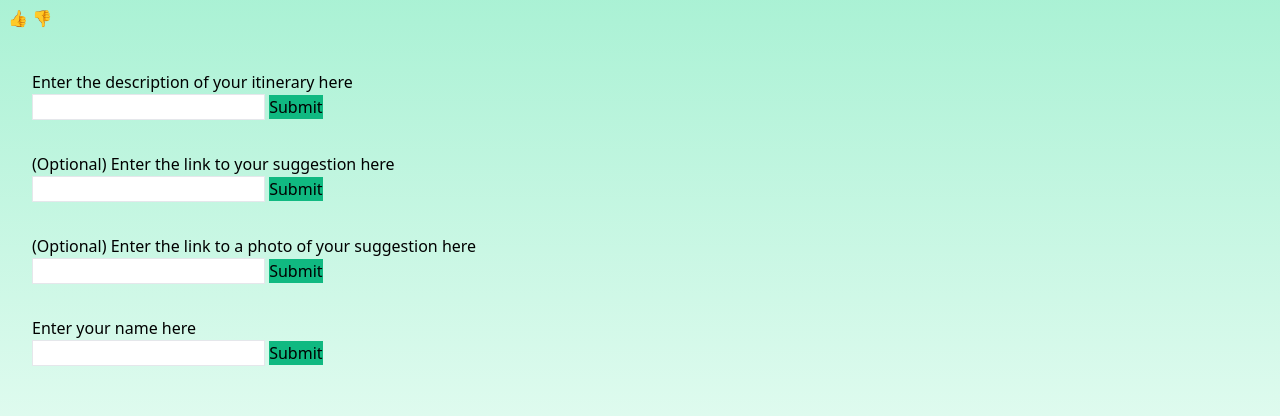
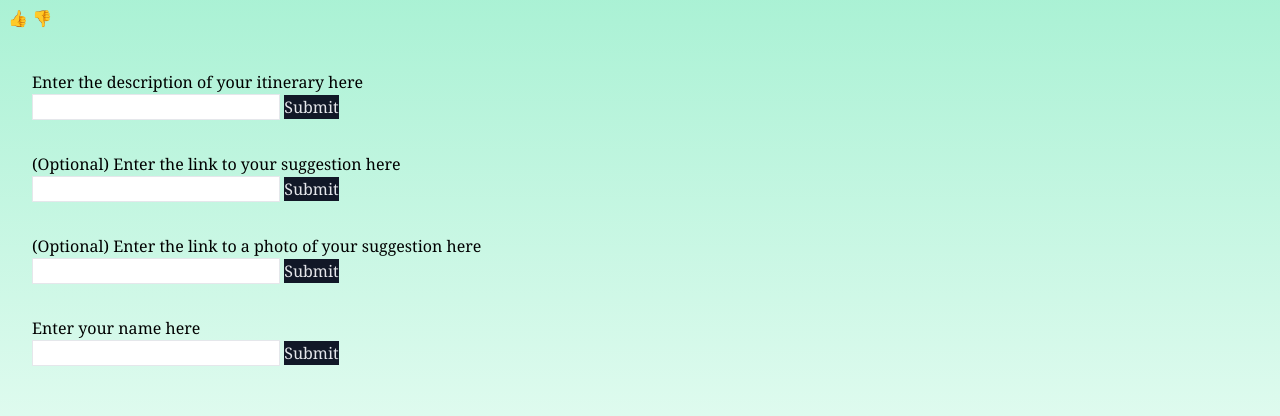
Before and after one commit to ryan-gillen/final_project, a website: page yourtrip.html in a window 1280 px wide. Shown: the part 482-898 px from the top of the page. Drawn offline with nearby package versions, Linux system fonts and the light colour scheme; no server answers.

Commit message:
color formatting to your trips

```diff
--- a/yourtrip.html
+++ b/yourtrip.html
@@ -53,11 +53,13 @@
 
 <!--FORMATTING FOR FORM-->
 
+    <div class="form font-serif">
+
         <div class="description form m-8">
             <p> Enter the description of your itinerary here</p>
             <form>
                 <input type="text" class="border"></input>
-            <button class="bg-green-500">Submit</button>
+                <button class="text-gray-200 bg-gray-900">Submit</button>
             </form>
         </div>
 
@@ -65,7 +67,7 @@
             <p> (Optional) Enter the link to your suggestion here </p>
             <form>
                 <input type="text" class="border"> </input>
-            <button class="bg-green-500">Submit</button>
+                <button class="text-gray-200 bg-gray-900">Submit</button>
             </form>
         </div>
 
@@ -73,7 +75,7 @@
             <p> (Optional) Enter the link to a photo of your suggestion here </p>
             <form>
                 <input type="text" class="border"> </input>
-            <button class="bg-green-500">Submit</button>
+                <button class="text-gray-200 bg-gray-900">Submit</button>
             </form>
         </div>
 
@@ -81,8 +83,10 @@
             <p> Enter your name here </p>
             <form>
                 <input type="text" class="border"> </input>
-            <button class="bg-green-500">Submit</button>
+                <button class="text-gray-200 bg-gray-900">Submit</button>
             </form>
+        </div>
+
     </div>
 
     <!-- FORMATTING FOR SUBMITTED Itinerary Idea - NEED TO MAKE DYNAMIC and loop submissions through this-->
@@ -118,6 +122,7 @@
 
 <!--BOTTOM OF PAGE - LINKS TO OTHER PAGES-->
     <div class="flex flex text-gray-400 bg-gray-900">
+
         <p class="w-1/3 text-left">
             <a href="index.html"> Home</a>
              <!--check links work-->
@@ -130,6 +135,7 @@
             <a href="signout.html"> Sign Out</a>
             <!--check links work-->
         </p>
+
     </div>
 
 
```
Lines whose indentation alone changed are shown as unchanged.
